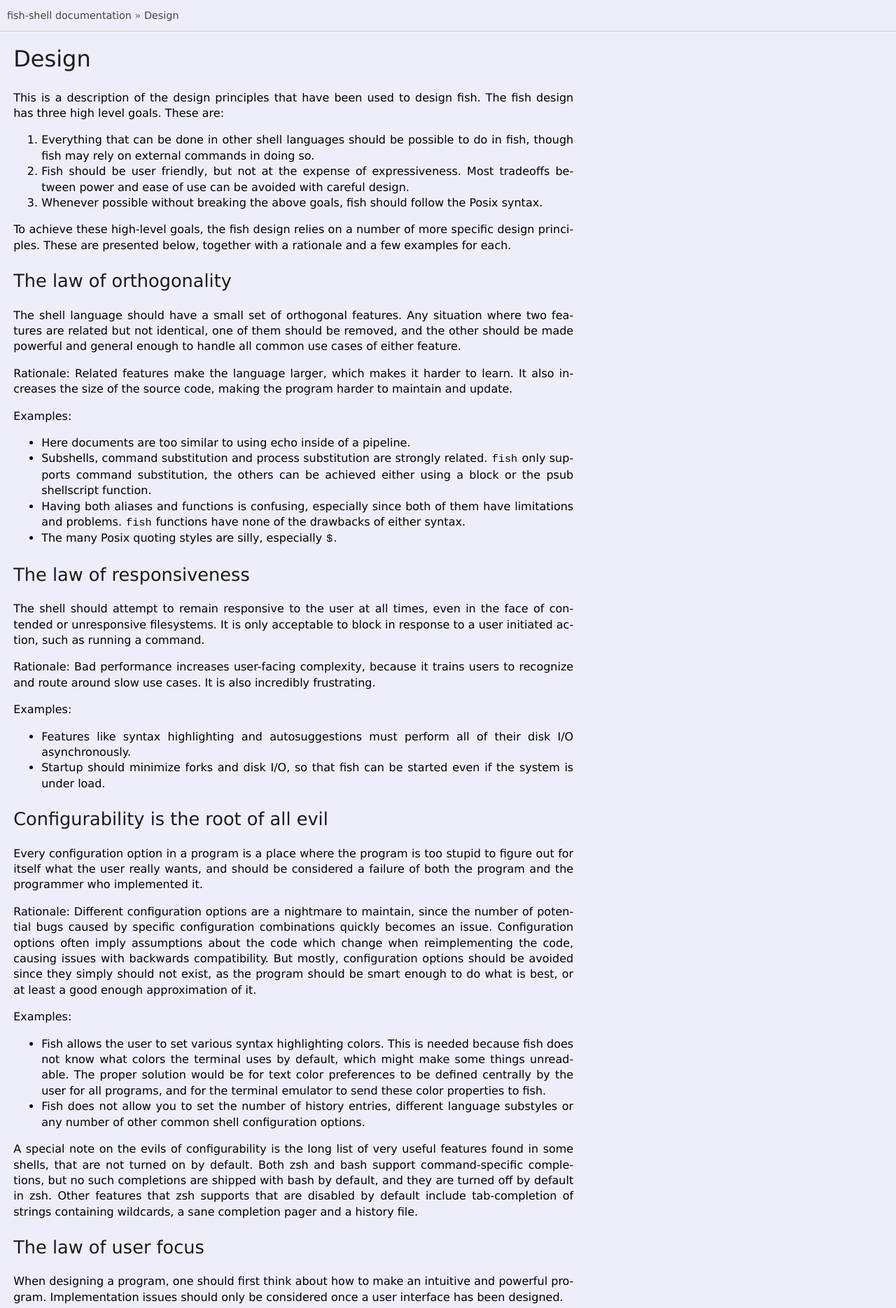
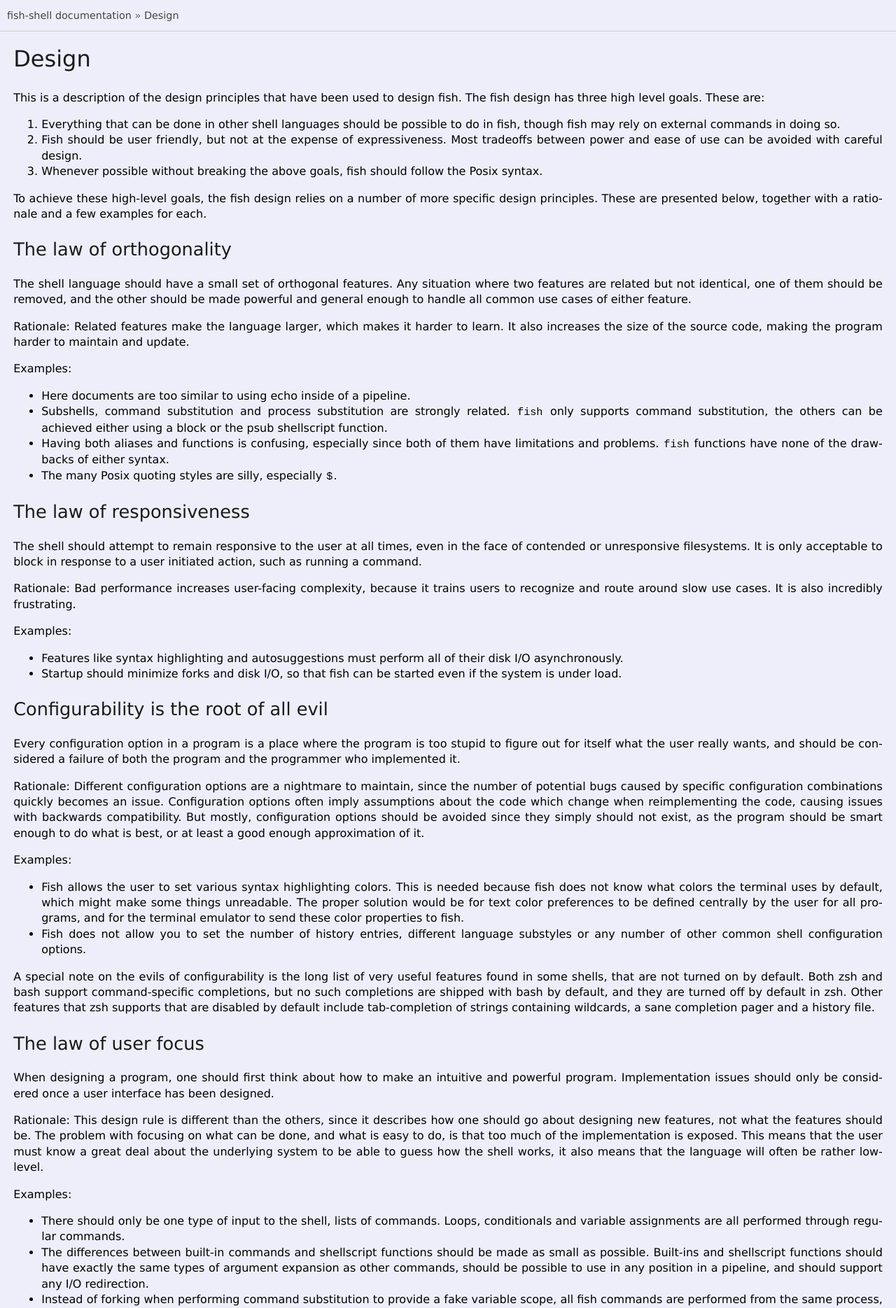
Before and after one commit to andreiborisov/dash-fish, a Sphinx documentation site: the page built from source/design.rst, in a window 1280 px wide. Shown: the top 1869 px of the page at 70% size. Built offline with Sphinx 7.4.7, drawn with Linux system fonts in a browser that asks for light colours; the version number could not be read and is left out.

Commit message:
Don't limit text width

```diff
--- a/source/python_docs_theme/static/pydoctheme.css
+++ b/source/python_docs_theme/static/pydoctheme.css
@@ -135,8 +135,9 @@
 }
 
 div.body {
-    padding: 10px 0 0 1.2em;
+    padding: 10px 1.2em 0 1.2em;
     min-width: 150px;
+    max-width: 100%
 }
 
 div.body p {
```
